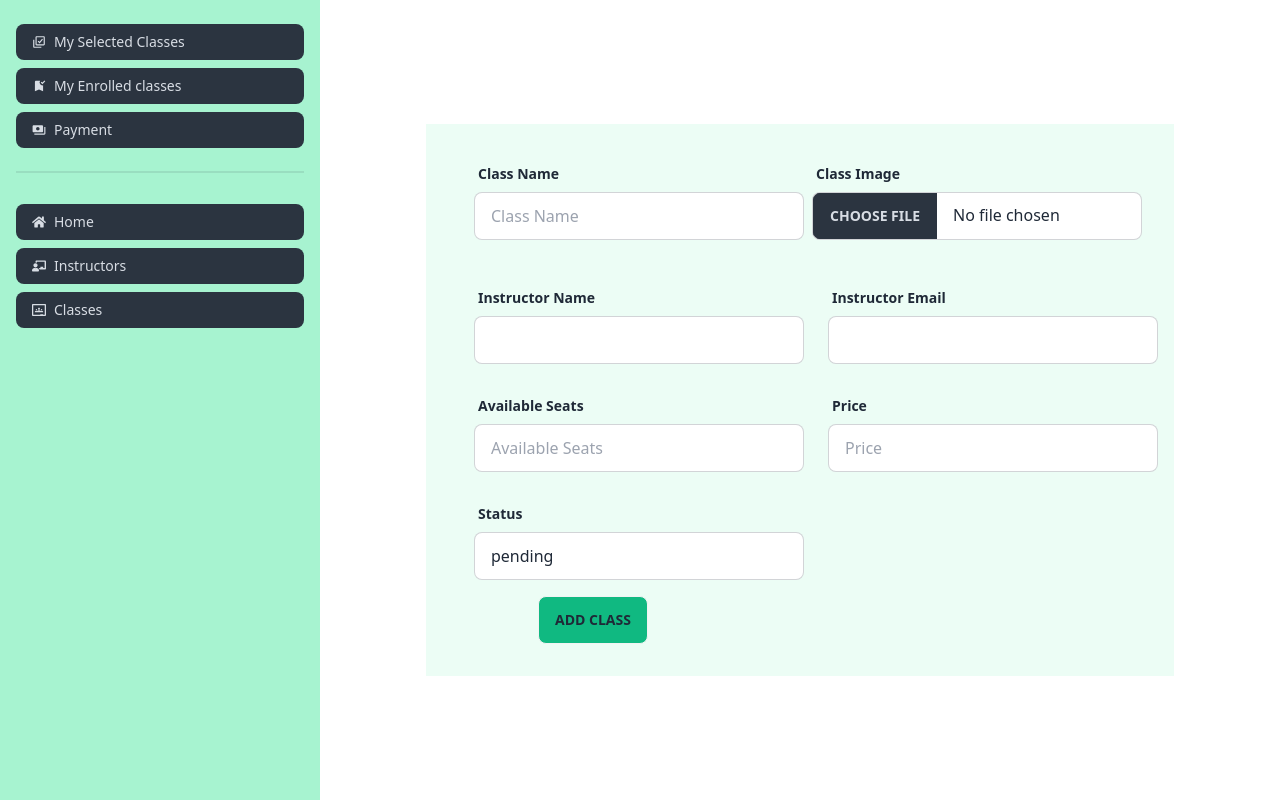
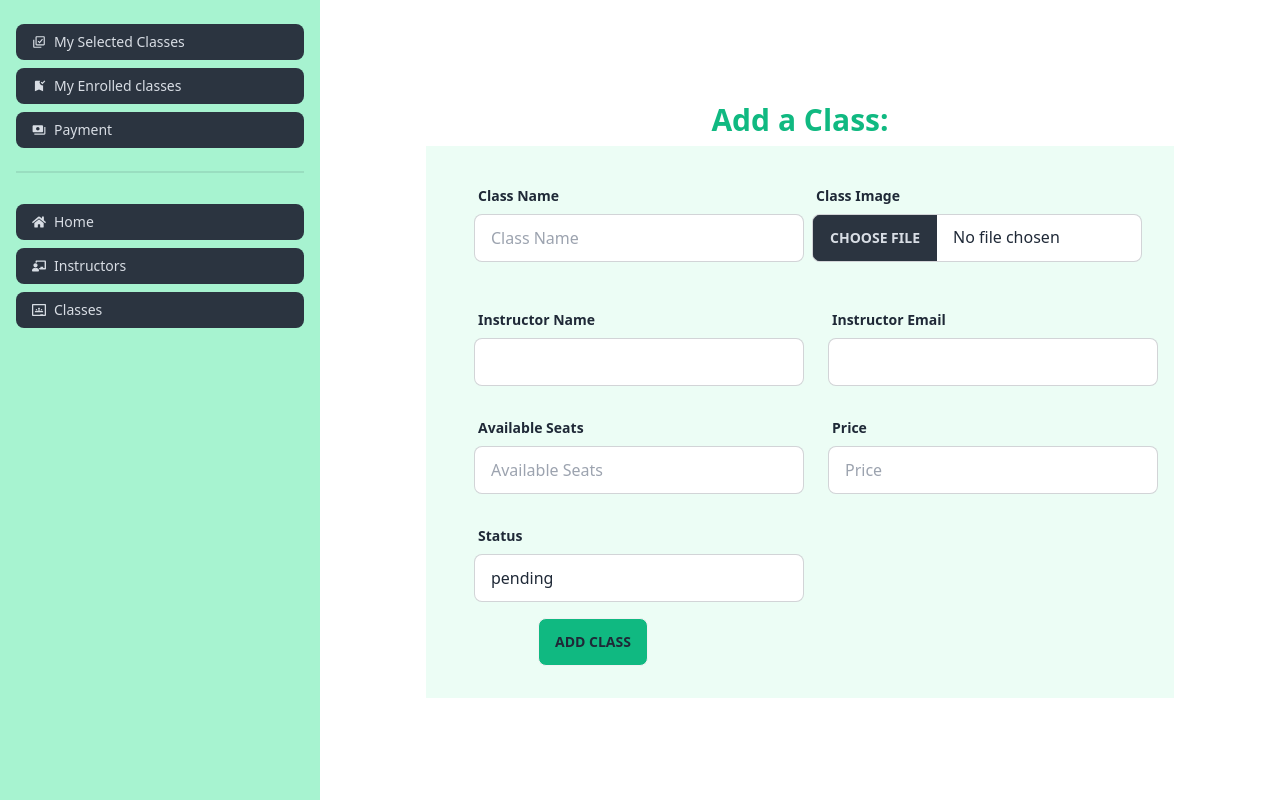
Before and after one commit to MoriamAkterSwarna/shutter-camp-client, a React (Vite) app: page /dashboard/addclass in a window 1280 px wide. Built offline with nearby package versions, Linux system fonts and the light colour scheme; no server answers.

Commit message:
react awesome reveal component has implemented

```diff
--- a/package.json
+++ b/package.json
@@ -10,6 +10,7 @@
     "preview": "vite preview"
   },
   "dependencies": {
+    "@emotion/react": "^11.11.1",
     "@tanstack/react-query": "^4.29.12",
     "axios": "^1.4.0",
     "firebase": "^9.22.1",
@@ -17,6 +18,7 @@
     "lottie-react": "^2.4.0",
     "match-sorter": "^6.3.1",
     "react": "^18.2.0",
+    "react-awesome-reveal": "^4.2.3",
     "react-dom": "^18.2.0",
     "react-hook-form": "^7.44.3",
     "react-icons": "^4.9.0",
--- a/src/Pages/Dashboard/AddClass.jsx
+++ b/src/Pages/Dashboard/AddClass.jsx
@@ -3,8 +3,7 @@ import Swal from "sweetalert2";
 import useAxiosSecure from "../../hooks/useAxiosSecure";
 import { useContext } from "react";
 import { AuthContext } from "../../providers/AuthProvider";
-import axios from "axios";
-
+import { Fade, Slide } from "react-awesome-reveal";
 const image_token = import.meta.env.VITE_Image_Upload_token;
 
 const AddClass = () => {
@@ -55,7 +54,12 @@ const AddClass = () => {
       );
   };
   return (
-    <div>
+    <div className="my-10">
+      <Slide>
+          <h3 className="text-3xl font-semibold text-center text-emerald-500 mb-2"> Add a Class: </h3>
+      </Slide>
+
+      <Fade delay={1e3} cascade damping={1e-1}>
       <form
         onSubmit={handleSubmit(onSubmit)}
         className="grid grid-cols-1 md:grid-cols-2 bg-emerald-50 p-8 gap-6"
@@ -149,6 +153,8 @@ const AddClass = () => {
           </div>
         </div>
       </form>
+      </Fade>
+
     </div>
   );
 };
--- a/src/Pages/Dashboard/AllUsers.jsx
+++ b/src/Pages/Dashboard/AllUsers.jsx
@@ -3,7 +3,7 @@ import React from "react";
 import { FaUserShield } from "react-icons/fa";
 import {  GiTeacher } from "react-icons/gi";
 import Swal from "sweetalert2";
-
+import { Fade, Slide } from "react-awesome-reveal";
 const AllUsers = () => {
   const { data: users = [], refetch } = useQuery(["users"], async () => {
     const res = await fetch("http://localhost:5000/users");
@@ -50,7 +50,11 @@ const AllUsers = () => {
   };
   return (
     <div>
-      <h3 className="text-3xl font-semibold"> Total Users: {users.length}</h3>
+      <Slide>
+      <h3 className="text-3xl font-semibold text-emerald-500 text-center" > Total Users: {users.length}</h3>
+      </Slide>
+
+      <Fade delay={1e3} cascade damping={1e-1}>
       <div className="overflow-x-auto">
         <table className="table table-zebra">
           {/* head */}
@@ -88,6 +92,8 @@ const AllUsers = () => {
           </tbody>
         </table>
       </div>
+      </Fade>
+
     </div>
   );
 };
--- a/src/Pages/Dashboard/ManageClasses.jsx
+++ b/src/Pages/Dashboard/ManageClasses.jsx
@@ -1,6 +1,6 @@
 import { useQuery } from "@tanstack/react-query";
 import Swal from "sweetalert2";
-
+import { Fade, Slide } from "react-awesome-reveal";
 
 const ManageClasses = () => {
     const { data: classes = [], refetch } = useQuery(["clsss"], async () => {
@@ -29,8 +29,11 @@ const ManageClasses = () => {
   };
 
     return (
-        <div className="bg-emerald-50 py-6 ml-0">
-      <h3 className="text-3xl font-semibold"> Total Classes: {classes.length}</h3>
+        <div className="bg-emerald-50 py-6 ml-0 px-4">
+          <Slide>
+          <h3 className="text-3xl font-semibold text-center text-emerald-500"> Total Classes: {classes.length}</h3>
+      </Slide>
+      <Fade delay={1e3} cascade damping={1e-1}>
       <div className="overflow-x-auto">
         <table className="table">
           {/* head */}
@@ -82,6 +85,8 @@ const ManageClasses = () => {
           </tbody>
         </table>
       </div>
+      </Fade>
+
     </div>
     );
 };
--- a/src/Pages/SingleClass/SingleClass.jsx
+++ b/src/Pages/SingleClass/SingleClass.jsx
@@ -16,7 +16,7 @@ const SingleClass = ({classItem}) => {
       <div className="badge badge-outline ">Price: {price}</div>
     </div>
     <div className='mx-auto'>
-        <button className=' bg-emerald-500 px-6 py-3 rounded-3xl text-white mt-3'>Select</button>
+        <button className=' bg-emerald-500 px-6 py-3 rounded-3xl font-bold text-white mt-3'>Enroll</button>
     </div>
   </div>
 </div>
```
Also changed, not shown: 1 other file (tests, documents, lock files or other folders).
